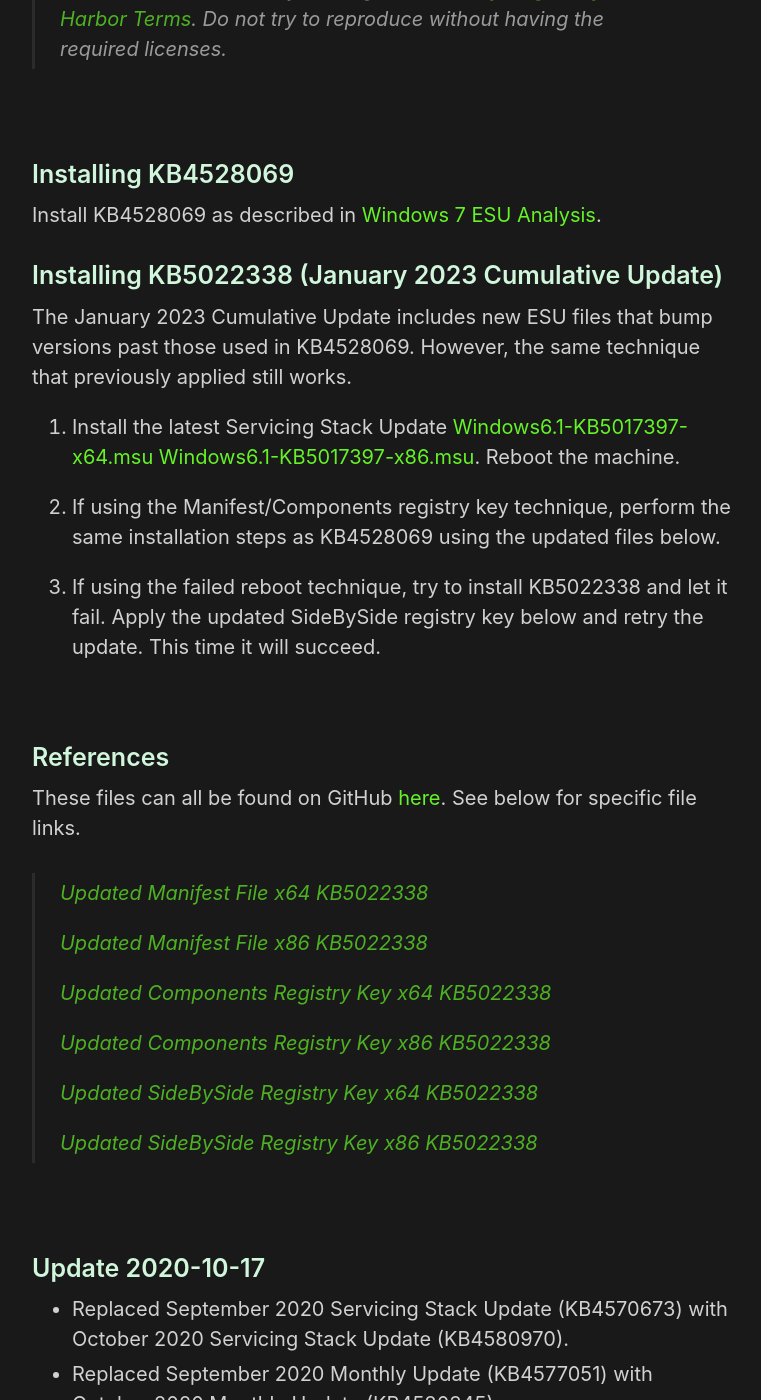
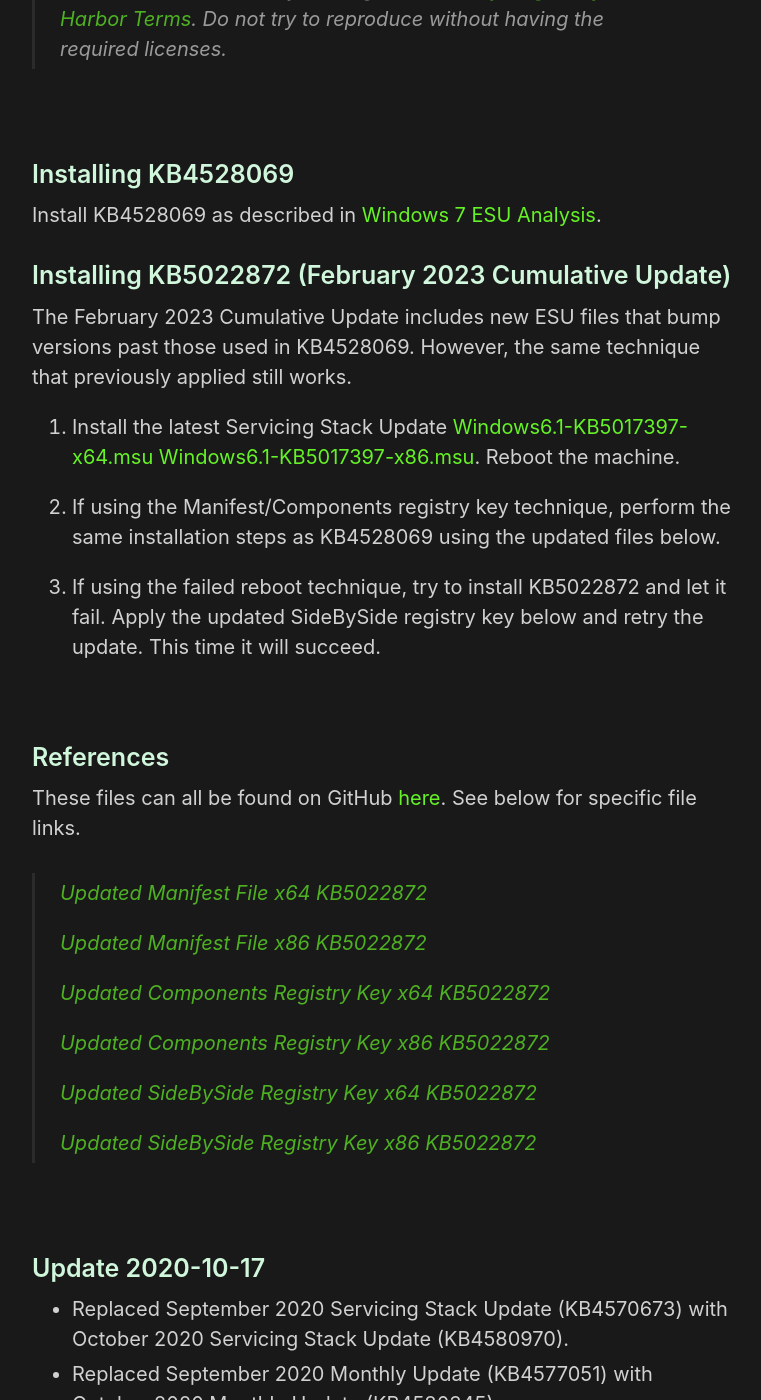
Before and after one commit to HackAndPwn/HackAndPwn.github.io, a Jekyll site: the page built from _posts/2020-09-12-windows-7-esu-analysis-updates.md, in a window 1280 px wide and 1400 px high, scrolled down 731 px. Shown: the whole window, without its empty margins (258-1019 px from the left). Built offline with Jekyll 4.4.1, drawn with Linux system fonts in a browser that asks for light colours; some of the changed text lies outside the part shown.

Commit message:
february 2023 updates

```diff
--- a/_posts/2020-09-12-windows-7-esu-analysis-updates.md
+++ b/_posts/2020-09-12-windows-7-esu-analysis-updates.md
@@ -19,15 +19,15 @@
 
 Install KB4528069 as described in [Windows 7 ESU Analysis](https://hackandpwn.com/windows-7-esu-analysis).
 
-### Installing KB5022338 (January 2023 Cumulative Update)
+### Installing KB5022872 (February 2023 Cumulative Update)
 
-The January 2023 Cumulative Update includes new ESU files that bump versions past those used in KB4528069.  However, the same technique that previously applied still works.
+The February 2023 Cumulative Update includes new ESU files that bump versions past those used in KB4528069.  However, the same technique that previously applied still works.
 
 1. Install the latest Servicing Stack Update [Windows6.1-KB5017397-x64.msu](https://github.com/HackAndPwn/Windows-7-Patching/raw/master/07_ESU_Updates/01_Windows6.1-KB5017397-x64.msu) [Windows6.1-KB5017397-x86.msu](https://github.com/HackAndPwn/Windows-7-Patching/raw/master/07_ESU_Updates/01_Windows6.1-KB5017397-x86.msu).  Reboot the machine.
 
 2. If using the Manifest/Components registry key technique, perform the same installation steps as KB4528069 using the updated files below.
 
-3. If using the failed reboot technique, try to install KB5022338 and let it fail.  Apply the updated SideBySide registry key below and retry the update.  This time it will succeed.
+3. If using the failed reboot technique, try to install KB5022872 and let it fail.  Apply the updated SideBySide registry key below and retry the update.  This time it will succeed.
 
 <br>
 
@@ -35,17 +35,17 @@
 
 These files can all be found on GitHub [here](https://github.com/HackAndPwn/Windows-7-ESU-Analysis).  See below for specific file links.
 
-> [Updated Manifest File x64 KB5022338](https://github.com/HackAndPwn/Windows-7-ESU-Analysis/blob/master/2023_01/amd64_microsoft-windows-s..edsecurityupdatesai_31bf3856ad364e35_6.1.7602.26321_none_c8d38cd8362f07de.manifest)
+> [Updated Manifest File x64 KB5022872](https://github.com/HackAndPwn/Windows-7-ESU-Analysis/blob/master/2023_02/amd64_microsoft-windows-s..edsecurityupdatesai_31bf3856ad364e35_6.1.7602.26366_none_c8ad4e9a364af655.manifest)
 >
-> [Updated Manifest File x86 KB5022338](https://github.com/HackAndPwn/Windows-7-ESU-Analysis/blob/master/2023_01/x86_microsoft-windows-s..edsecurityupdatesai_31bf3856ad364e35_6.1.7602.26321_none_6cb4f1547dd196a8.manifest)
+> [Updated Manifest File x86 KB5022872](https://github.com/HackAndPwn/Windows-7-ESU-Analysis/blob/master/2023_02/x86_microsoft-windows-s..edsecurityupdatesai_31bf3856ad364e35_6.1.7602.26366_none_6c8eb3167ded851f.manifest)
 >
-> [Updated Components Registry Key x64 KB5022338](https://github.com/HackAndPwn/Windows-7-ESU-Analysis/blob/master/2023_01/ComponentsRegistryKey_x64.reg)
+> [Updated Components Registry Key x64 KB5022872](https://github.com/HackAndPwn/Windows-7-ESU-Analysis/blob/master/2023_02/ComponentsRegistryKey_x64.reg)
 >
-> [Updated Components Registry Key x86 KB5022338](https://github.com/HackAndPwn/Windows-7-ESU-Analysis/blob/master/2023_01/ComponentsRegistryKey_x86.reg)
+> [Updated Components Registry Key x86 KB5022872](https://github.com/HackAndPwn/Windows-7-ESU-Analysis/blob/master/2023_02/ComponentsRegistryKey_x86.reg)
 >
-> [Updated SideBySide Registry Key x64 KB5022338](https://github.com/HackAndPwn/Windows-7-ESU-Analysis/blob/master/2023_01/SideBySideRegistryKey_x64.reg)
+> [Updated SideBySide Registry Key x64 KB5022872](https://github.com/HackAndPwn/Windows-7-ESU-Analysis/blob/master/2023_02/SideBySideRegistryKey_x64.reg)
 >
-> [Updated SideBySide Registry Key x86 KB5022338](https://github.com/HackAndPwn/Windows-7-ESU-Analysis/blob/master/2023_01/SideBySideRegistryKey_x86.reg)
+> [Updated SideBySide Registry Key x86 KB5022872](https://github.com/HackAndPwn/Windows-7-ESU-Analysis/blob/master/2023_02/SideBySideRegistryKey_x86.reg)
 
 <br>
 
@@ -171,3 +171,7 @@
 ### Update 2023-01-12
 * Replaced December 2022 Monthly Update (KB5021291) with January 2023 Monthly Update (KB5022338).
 * Replaced December 2022 Manifest, Components Registry Key, and SideBySide Registry Key (6.1.7602.26266) with January 2023 (6.1.7602.26321).
+
+### Update 2023-02-25
+* Replaced January 2023 Monthly Update (KB5022338) with February 2023 Monthly Update (KB5022872).
+* Replaced January 2023 Manifest, Components Registry Key, and SideBySide Registry Key (6.1.7602.26321) with February 2023 (6.1.7602.26366).
```
Also changed, not shown: other parts of _posts/2020-09-12-windows-7-esu-analysis-updates.md (+1 -1 lines), _posts/2020-05-23-windows-7-esu-patching.md (+15 -6 lines).
